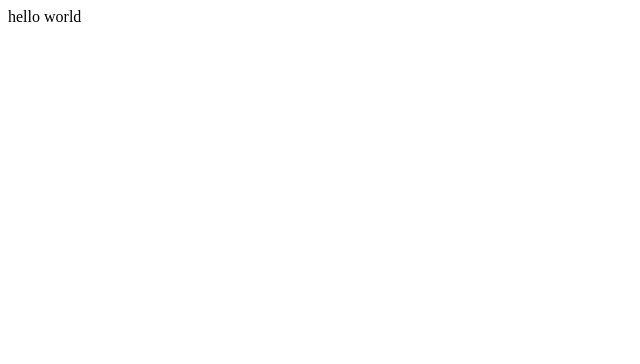
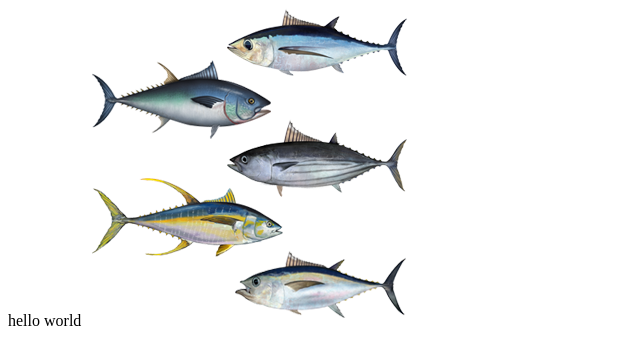
Before and after one commit to tarantulDeveloper/git-learn, a plain HTML site: page index.html in a window 1280 px wide. Shown: the whole page, without its empty margins (0-640 px from the left). Drawn offline with Linux system fonts and the light colour scheme.

Commit message:
Added image

```diff
--- a/index.html
+++ b/index.html
@@ -9,5 +9,6 @@
 </head>
 <body>
     hello world
+    <img src="Tuna_assortment.png" alt="tuna">
 </body>
 </html>
```
Also changed, not shown: Tuna_assortment.png (added).
